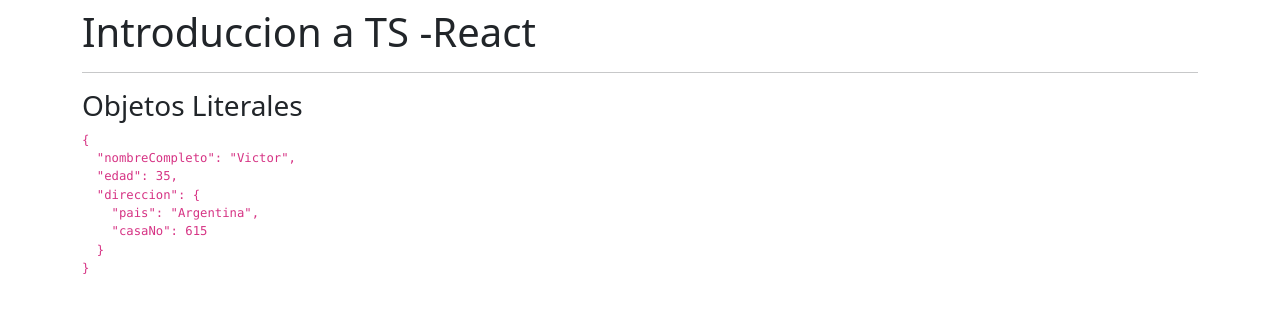
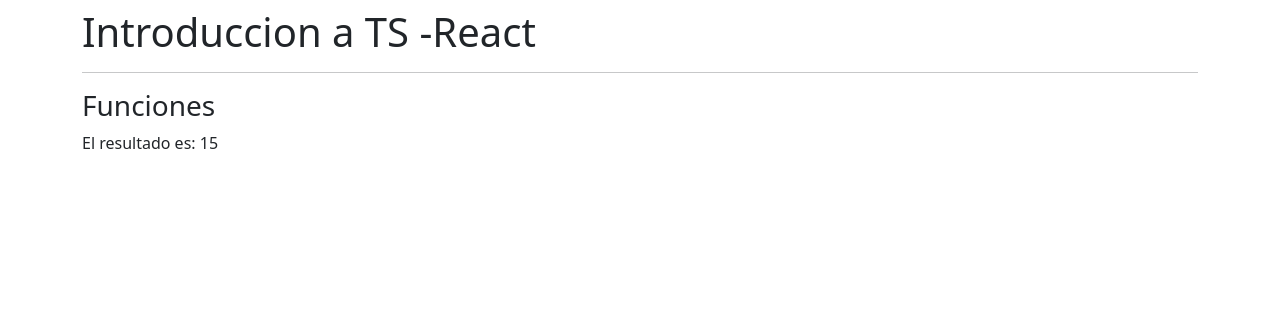
Before and after one commit to vhtoledo/TS-practicasReact, a React (Create React App) app: page / in a window 1280 px wide. Shown: the top 312 px of the page. Built offline with nearby package versions, Linux system fonts and the light colour scheme.

Commit message:
funciones, retorno y argumentos

```diff
--- a/src/App.tsx
+++ b/src/App.tsx
@@ -1,5 +1,6 @@
 import { TiposBasicos } from "./typescript/TiposBasicos"
 import { ObjetosLiterales } from './typescript/ObjetosLiterales';
+import { Funciones } from "./typescript/Funciones";
 
 const App = () => {
   return (
@@ -7,7 +8,8 @@
       <h1>Introduccion a TS -React</h1>
       <hr/>
       {/*<TiposBasicos/>*/}
-      <ObjetosLiterales/>
+      {/*<ObjetosLiterales/>*/}
+      <Funciones/>
     </div>
   )
 }
--- /dev/null
+++ b/src/typescript/Funciones.tsx
@@ -0,0 +1,14 @@
+export const Funciones = () => {
+
+    const sumar = ( a: number, b: number ):number => {
+        return a + b;
+    }
+
+
+    return (
+        <>
+           <h3>Funciones</h3>
+           <span>El resultado es: { sumar( 10, 5 ) }</span>
+        </>
+    )
+}
```
